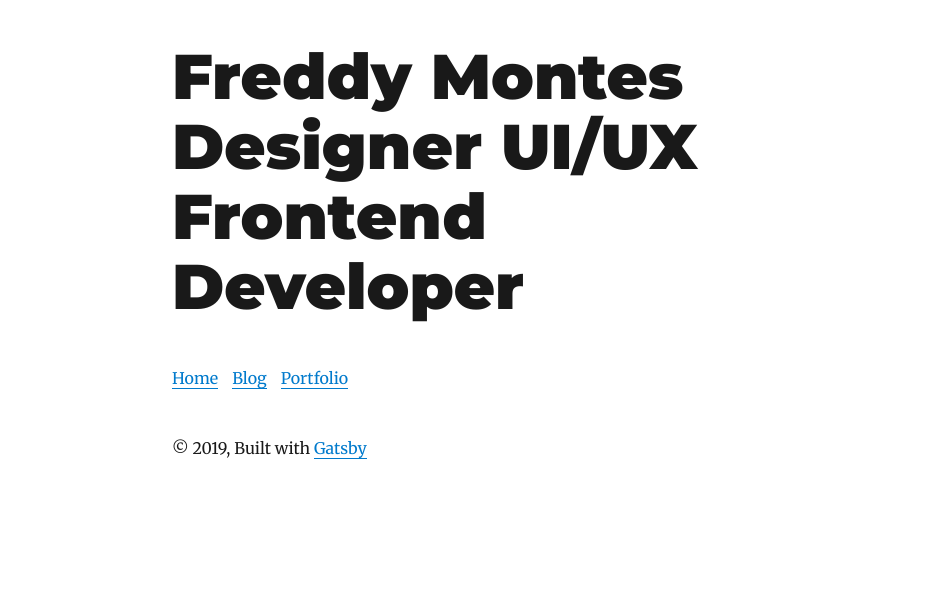
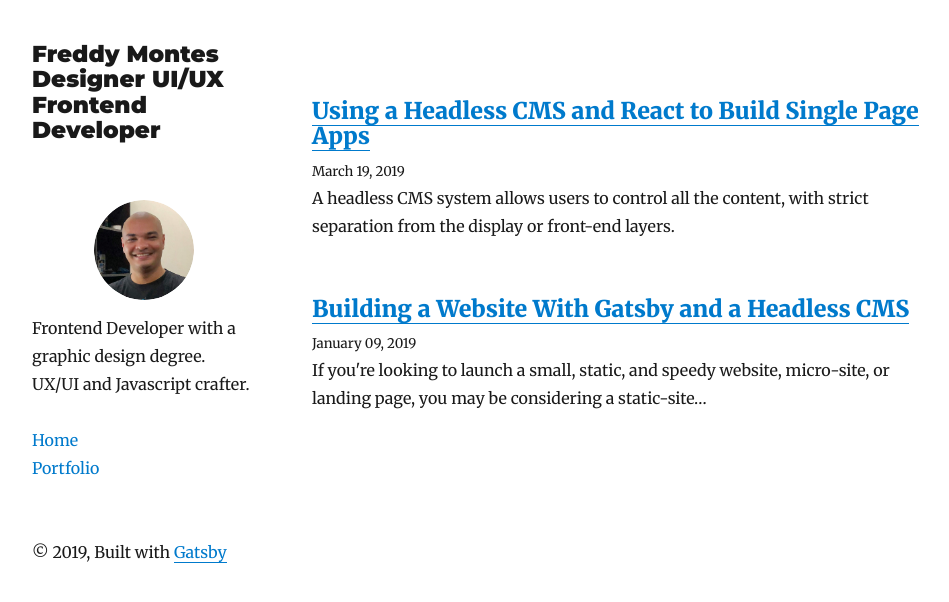
Before and after one commit to fmontes/fmontes-gatsby, a Gatsby site: page / in a window 1280 px wide. Shown: the whole page, without its empty margins (153-1102 px from the left). Built offline with nearby package versions, Linux system fonts and the light colour scheme; Gatsby itself is replaced by a stand-in of ours; some packages are replaced by stand-ins of ours.

Commit message:
Update layout

```diff
--- a/src/components/Header.js
+++ b/src/components/Header.js
@@ -1,39 +1,23 @@
 import React from 'react'
-import { rhythm, scale } from '../utils/typography'
+import { rhythm } from '../utils/typography'
 import { useStaticQuery, graphql, Link } from 'gatsby'
 import styled from 'styled-components'
 import Menu from './Menu'
+import Bio from '../components/bio'
 
 const LinkStyled = styled(Link)`
     box-shadow: none;
+    color: inherit;
     text-decoration: none;
-    color: inherit;
 `
 
-const { fontSize, lineHeight } = scale(1.5)
-
-const HomeHeader = styled.h1`
-    font-size: ${fontSize};
-    line-height: ${lineHeight};
-    margin-bottom: ${rhythm(1.5)};
+const HeaderStyled = styled.h3`
+    font-family: Montserrat, sans-serif;
     margin-top: 0;
+    margin-bottom: ${rhythm(2)};
 `
 
-const InternalHeader = styled.h3`
-    font-family: Montserrat, sans-serif;
-    margin-top: 0;
-`
-
-const NavWrapper = styled.nav`
-    margin-bottom: ${rhythm(1.5)};
-    margin-top: 0;
-`
-
-const isHome = (path) => {
-    return `${__PATH_PREFIX__}/` === path
-}
-
-function Header({ location }) {
+function Header() {
     const { site } = useStaticQuery(
         graphql`
             query HeaderQuery {
@@ -46,24 +30,16 @@ function Header({ location }) {
             }
         `
     )
-    const content = (
-        <LinkStyled to={`/`}>{`${site.siteMetadata.author} ${site.siteMetadata.title}`}</LinkStyled>
-    )
-
-    let header
-
-    if (isHome(location.pathname)) {
-        header = <HomeHeader>{content}</HomeHeader>
-    } else {
-        header = <InternalHeader>{content}</InternalHeader>
-    }
 
     return (
         <header>
-            {header}
-            <NavWrapper>
-                <Menu />
-            </NavWrapper>
+            <HeaderStyled>
+                <LinkStyled
+                    to={`/`}
+                >{`${site.siteMetadata.author} ${site.siteMetadata.title}`}</LinkStyled>
+            </HeaderStyled>
+            <Bio />
+            <Menu />
         </header>
     )
 }
--- a/src/components/Menu.js
+++ b/src/components/Menu.js
@@ -6,16 +6,24 @@ import { rhythm } from '../utils/typography'
 
 const LinkStyled = styled(Link)`
     margin-right: ${rhythm(0.5)};
+    box-shadow: none;
+
+    @media (min-width: 768px) {
+        margin-right: 0;
+    }
+`
+
+const NavWrapper = styled.nav`
+    @media (min-width: 768px) {
+        display: flex;
+        flex-direction: column;
+    }
 `
 
 const navItems = [
     {
         label: 'Home',
         link: '/',
-    },
-    {
-        label: 'Blog',
-        link: '/blog',
     },
     {
         label: 'Portfolio',
@@ -26,13 +34,13 @@ const navItems = [
 class Menu extends React.Component {
     render() {
         return (
-            <>
+            <NavWrapper>
                 {navItems.map((item, i) => (
                     <LinkStyled key={i} to={item.link}>
                         {item.label}
                     </LinkStyled>
                 ))}
-            </>
+            </NavWrapper>
         )
     }
 }
--- a/src/components/bio.js
+++ b/src/components/bio.js
@@ -13,14 +13,25 @@ import { rhythm } from '../utils/typography'
 
 const BioWrapper = styled.div`
     display: flex;
-    margin-bottom: rhythm(2.5);
+
+    @media (min-width: 768px) {
+        align-items: center;
+        flex-direction: column;
+    }
 `
 
 const ImageStyled = styled(Image)`
+    border-radius: 100%;
+    height: 50px;
+    margin-bottom: 0;
     margin-right: ${rhythm(1 / 2)};
-    margin-bottom: 0;
     min-width: 50px;
-    border-radius: 100%;
+
+    @media (min-width: 768px) {
+        height: 100px;
+        margin: 0 0 ${rhythm(1 / 2)};
+        min-width: 100px;
+    }
 `
 
 function Bio() {
@@ -28,23 +39,19 @@ function Bio() {
         <StaticQuery
             query={bioQuery}
             render={(data) => {
-                const { author, social } = data.site.siteMetadata
+                const { author } = data.site.siteMetadata
                 return (
                     <BioWrapper>
                         <ImageStyled
-                            fixed={data.avatar.childImageSharp.fixed}
+                            fluid={data.avatar.childImageSharp.fluid}
                             alt={author}
                             imgStyle={{
                                 borderRadius: `50%`,
                             }}
                         />
                         <p>
-                            Written by <strong>{author}</strong> who lives and works in Costa Rica
-                            building useful things.
-                            {` `}
-                            <a href={`https://twitter.com/${social.twitter}`}>
-                                You should follow him on Twitter
-                            </a>
+                            Frontend Developer with a graphic design degree. UX/UI and Javascript
+                            crafter.
                         </p>
                     </BioWrapper>
                 )
@@ -57,8 +64,8 @@ const bioQuery = graphql`
     query BioQuery {
         avatar: file(absolutePath: { regex: "/profile-pic.jpg/" }) {
             childImageSharp {
-                fixed(width: 50, height: 50) {
-                    ...GatsbyImageSharpFixed
+                fluid(maxWidth: 100, maxHeight: 100) {
+                    ...GatsbyImageSharpFluid
                 }
             }
         }
--- a/src/components/layout.js
+++ b/src/components/layout.js
@@ -6,8 +6,14 @@ import Header from '../components/Header'
 const Wrapper = styled.div`
     margin-left: auto;
     margin-right: auto;
-    max-width: ${rhythm(24)};
     padding: ${rhythm(1.5)} ${rhythm(3 / 4)};
+
+    @media (min-width: 768px) {
+        max-width: ${rhythm(34)};
+        display: grid;
+        grid-gap: ${rhythm(2)};
+        grid-template-columns: ${rhythm(8)} minmax(0, 1fr);
+    }
 `
 
 class Layout extends React.Component {
--- a/src/pages/index.js
+++ b/src/pages/index.js
@@ -1,29 +1,68 @@
 import React from 'react'
-import { graphql } from 'gatsby'
+import { Link, graphql } from 'gatsby'
 
 import Layout from '../components/layout'
 import SEO from '../components/seo'
+import { rhythm } from '../utils/typography'
+import styled from 'styled-components'
 
-class Home extends React.Component {
+const BlogTitle = styled.h3`
+    margin-bottom: ${rhythm(1 / 4)};
+`
+
+const BlogItem = ({ node }) => {
+    const title = node.frontmatter.title || node.fields.slug
+    return (
+        <div key={node.fields.slug}>
+            <BlogTitle>
+                <Link to={node.fields.slug}>{title}</Link>
+            </BlogTitle>
+            <small>{node.frontmatter.date}</small>
+            <p
+                dangerouslySetInnerHTML={{
+                    __html: node.frontmatter.description || node.excerpt,
+                }}
+            />
+        </div>
+    )
+}
+
+class BlogIndex extends React.Component {
     render() {
         const { data } = this.props
-        const siteTitle = data.site.siteMetadata.title
+        const posts = data.allMarkdownRemark.edges
 
         return (
-            <Layout location={this.props.location} title={siteTitle}>
-                <SEO title="Freddy Montes Web Developer" />
+            <Layout location={this.props.location}>
+                <SEO title="Frontend Developer Javascript Blog" />
+                {posts.map(({ node }) => (
+                    <BlogItem node={node} />
+                ))}
             </Layout>
         )
     }
 }
 
-export default Home
+export default BlogIndex
 
 export const pageQuery = graphql`
     query {
-        site {
-            siteMetadata {
-                title
+        allMarkdownRemark(
+            sort: { fields: [frontmatter___date], order: DESC }
+            filter: { fileAbsolutePath: { regex: "/blog/.*.md$/" } }
+        ) {
+            edges {
+                node {
+                    excerpt
+                    fields {
+                        slug
+                    }
+                    frontmatter {
+                        date(formatString: "MMMM DD, YYYY")
+                        title
+                        description
+                    }
+                }
             }
         }
     }
```
Also changed, not shown: src/pages/blog/index.js (deleted, +0 -69 lines).
